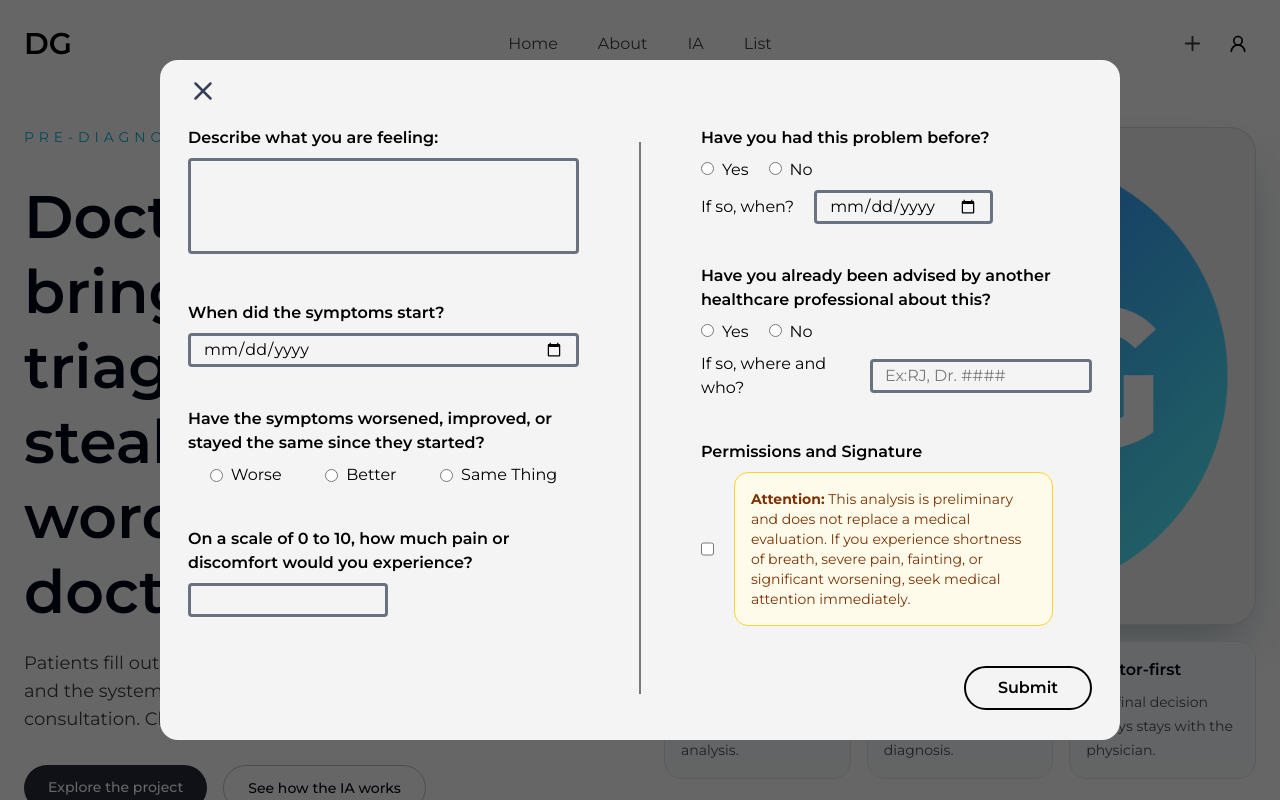
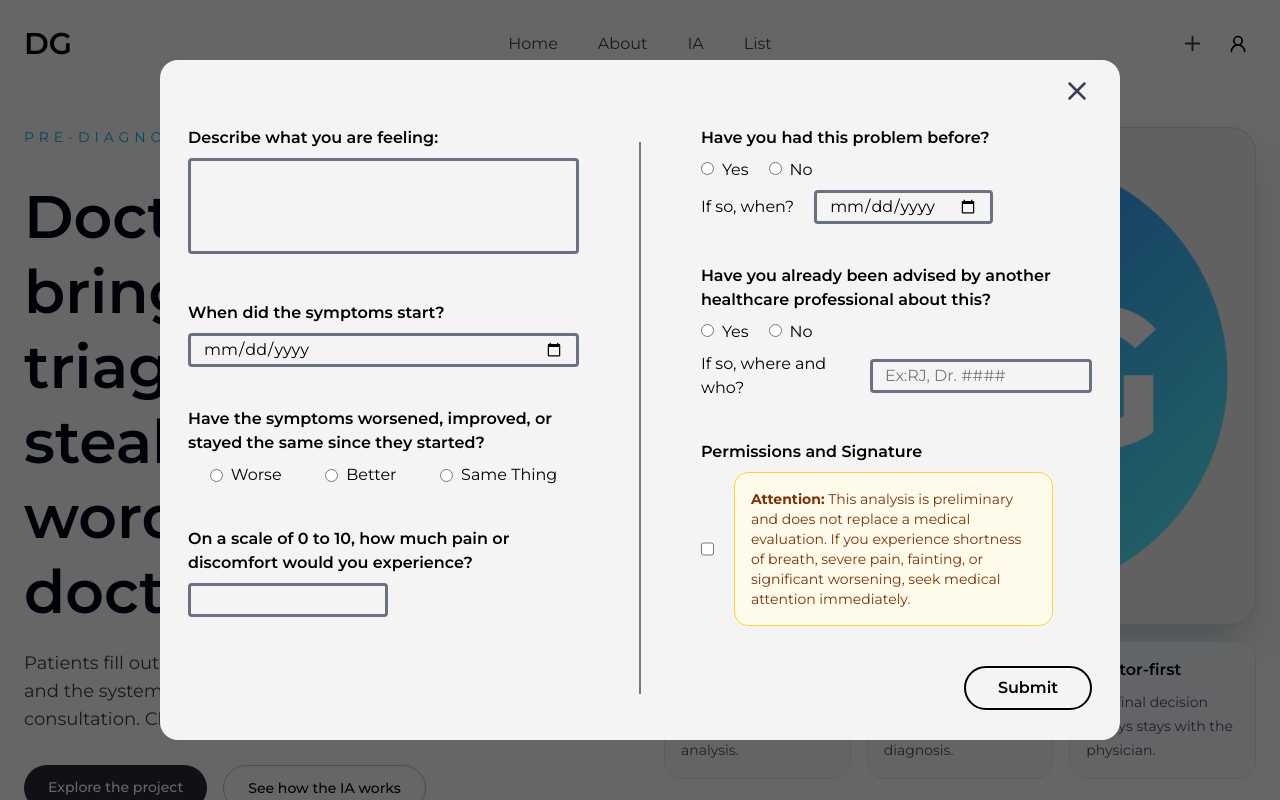
Before and after one commit to DaviC18/Dg-project, a Next.js app in the folder web/: page / in a window 1280 px wide. Both pictures are taken after a click on the button 1192 px from the left and 43 px from the top of the page. Shown: the top 800 px of the page. Built offline with nearby package versions, Linux system fonts and the light colour scheme; no server answers.

Commit message:
fix: adjust layout for error and success messages in FormDiagnostic component

```diff
--- a/web/components/FormDiagnostic.tsx
+++ b/web/components/FormDiagnostic.tsx
@@ -28,7 +28,7 @@ const FormDiagnostic = () => {
       <div onClick={closeWindow} className="absolute z-40 w-full h-full" />
 
       <div className="absolute group z-50 w-3/4 px-7 pt-4 pb-7.5 max-lg:my-5 bg-[#f4f4f4] rounded-2xl flex flex-col justify-between gap-5">
-        <div className="w-full flex-row flex justify-between gap-5 items-center">
+        <div className={`w-full flex-row flex ${error || success ? "justify-between" : "justify-end"} gap-5 items-center`}>
           {error && (
               <div
                 role="alert"
```
